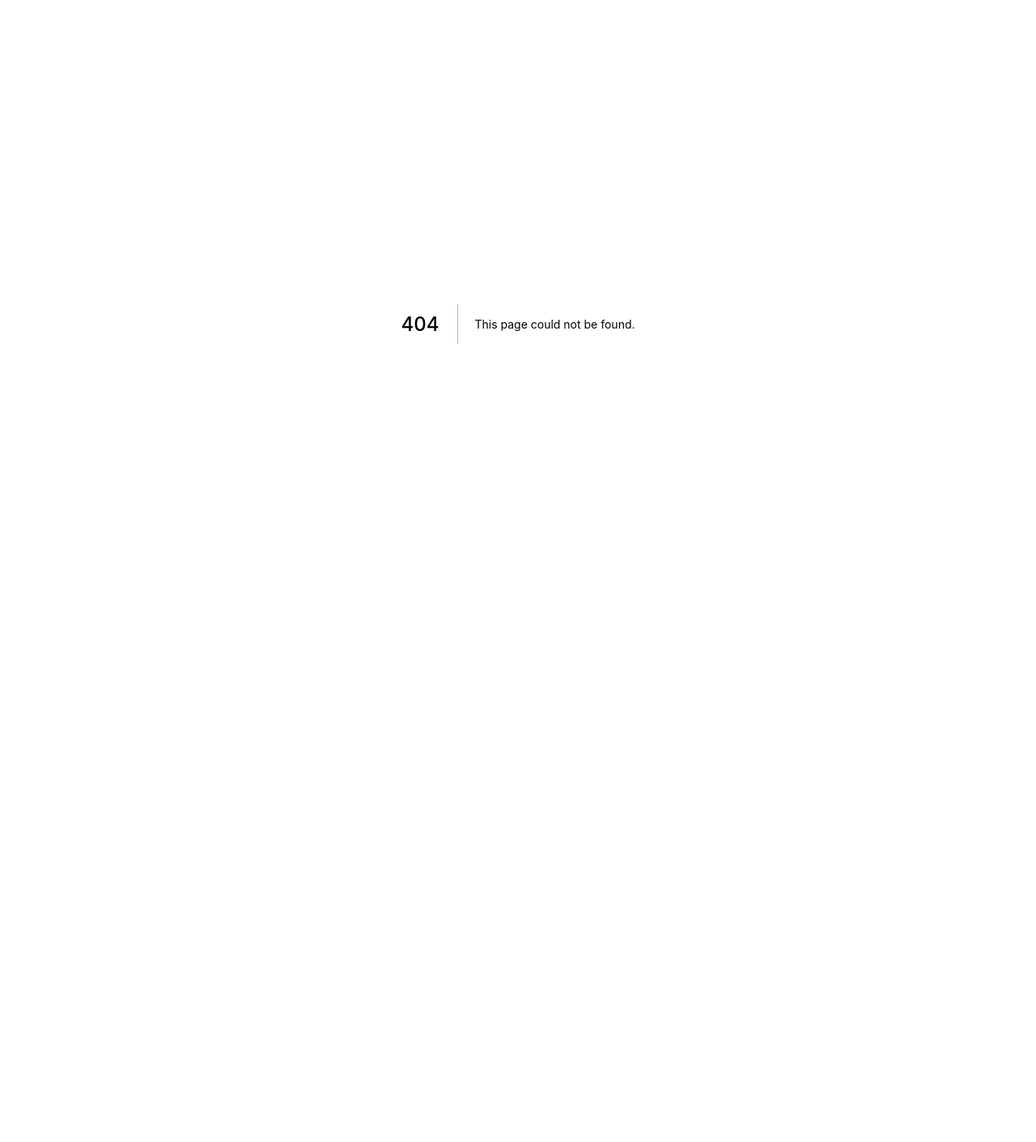
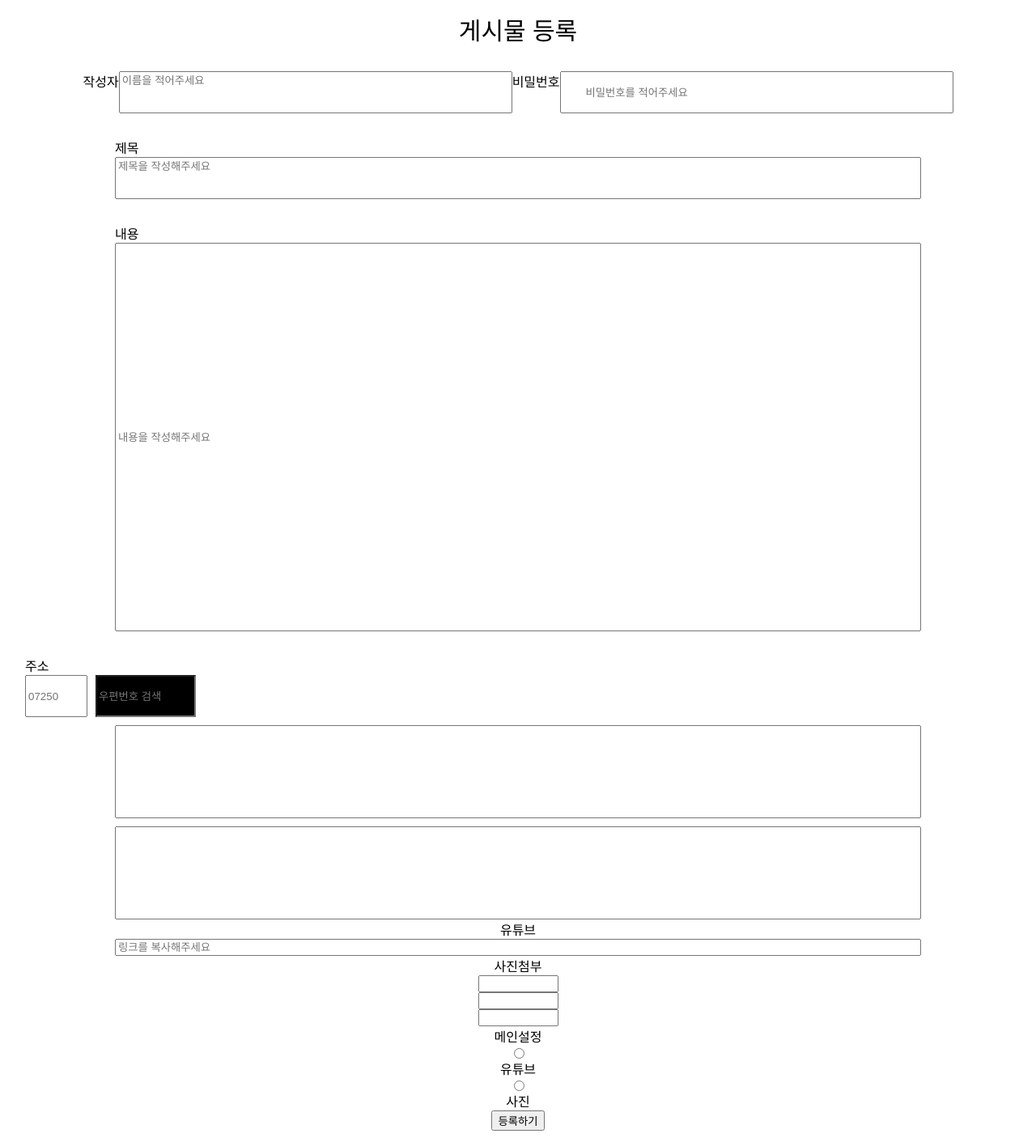
Before and after one commit to chanmi94/codecamp-04, a Next.js app in the folder freeboard_frontend/: page /boards/new in a window 1280 px wide. Before the commit this address had no page. Shown: the whole page at 81% size. Before the commit the page ends 800 px from the top, so only its background shows below. Built offline with nearby package versions, Linux system fonts and the light colour scheme.

Commit message:
1102 프로그래머스

```diff
--- a/freeboard_frontend/pages/api/hello.js
+++ /dev/null
@@ -1,5 +0,0 @@
-// Next.js API route support: https://nextjs.org/docs/api-routes/introduction
-
-export default function handler(req, res) {
-  res.status(200).json({ name: 'John Doe' })
-}
--- /dev/null
+++ b/freeboard_frontend/pages/boards/new/index.js
@@ -0,0 +1,57 @@
+//export default 해서 만들기!!  () 게시물 등록 껍데기 만들고 padding 줘 padding  사진은  빈모양으로 만 회색으로 전체감싸기
+//flex 사용할것 띠용 .....빈칸 높이  가로는 좋은데 높이는 주면 안댐 피그마 길이보기 색깔..
+import {AddressSearch, Address,Adress3, AddressBorder1,Content, NameDiv,AllDiv,Writter,Password,WritterPassword,Img,Title,MyDiv,Address2,Url,Main,Name,Button } from "../../../../freeboard_frontend/styles/emotion";
+
+
+export default function NewPage(){
+
+    return(
+      <AllDiv>
+        <MyDiv>게시물 등록</MyDiv>
+
+        <WritterPassword>
+        <div>작성자</div>
+        <Writter type="text"placeholder="이름을 적어주세요"></Writter>
+        비밀번호
+        <Password type="password"placeholder="비밀번호를 적어주세요"></Password>
+        </WritterPassword>
+
+        <NameDiv>
+        제목<br></br>
+        <Name type="text" placeholder="제목을 작성해주세요"></Name>
+        </NameDiv>
+
+        <Content>
+        내용 <br></br>
+        <Title type="text" placeholder="내용을 작성해주세요"></Title>
+        </Content>
+
+        <AddressBorder1>
+          주소<br></br>
+         <Address type="text" placeholder= "07250"></Address>
+         <AddressSearch type="text" placeholder= "우편번호 검색"></AddressSearch>
+        </AddressBorder1>
+
+                 <div>
+                    <Adress3 type="text"></Adress3>
+                    <Adress3 type="text"></Adress3>
+                </div>
+        유튜브
+        <Url type="text" placeholder="링크를 복사해주세요"></Url>
+        사진첨부
+        <Img></Img>  <Img></Img>  <Img></Img>
+        메인설정
+
+            <Main type="radio"/>유튜브
+            <Main type="radio"/>사진
+
+
+
+            <button> 등록하기</button>
+
+        </AllDiv>
+
+
+    )
+
+}
--- /dev/null
+++ b/freeboard_frontend/styles/emotion.js
@@ -0,0 +1,113 @@
+import styled from "@emotion/styled"
+
+export const MyDiv = styled.div`
+
+    display: flex;
+    color: black;
+    font-size: 30px;
+    justify-content: center;
+
+
+
+`
+export const AllDiv = styled.div`
+    display:flex;
+    flex-direction:column;
+    align-items: center;
+    padding: 14px 60px;
+`
+
+export const WritterPassword = styled.div`
+    color : black;
+    display: flex;
+    justify-content: center;
+    width: 100%;
+    padding-top: 30px;
+    `
+export const Writter = styled.input`
+width: 486px;
+height: 52px;
+padding-bottom: 30px;
+`
+export const Password = styled.input`
+    width: 486px;
+    height: 52px;
+    padding-left:30px;
+`
+
+export const MyInput = styled.input`
+    display: flex;
+    width: 486px;
+    flex-direction: row;
+    justify-content: space-around;
+
+
+
+`
+export const Title = styled.input`
+    width: 996px;
+    left: 461px;
+    height: 480px;
+
+
+`
+export const AddressBorder1 = styled.div`
+    padding-top: 30px;
+    width:105%;
+`
+export const Address = styled.input`
+    width:77px;
+    height:52px;
+`
+export const AddressSearch = styled.input`
+    width: 124px;
+    height: 52px;
+    background-color: black;
+    margin-left:10px;
+`
+export const Adress3 = styled.input`
+    width:996px;
+    margin-top: 10px;
+    display: flex;
+    flex-direction: column;
+    height: 115px;
+    justify-content: space-between;
+    `
+
+export const Content = styled.div`
+    padding-top:30px;
+`
+
+export const NameDiv = styled.div`
+    padding-top:30px;
+`
+
+export const Name = styled.input`
+    width: 996px;
+    height: 52px;
+    padding-bottom: 30px;
+
+
+
+`
+export const Url = styled.input`
+    width: 996px;
+
+
+
+`
+
+export const Img = styled.input`
+    width: 99px;
+
+
+
+`
+
+export const Main = styled.input`
+
+
+
+
+
+`
```
Also changed, not shown: 2 other files (tests, documents, lock files or other folders).
